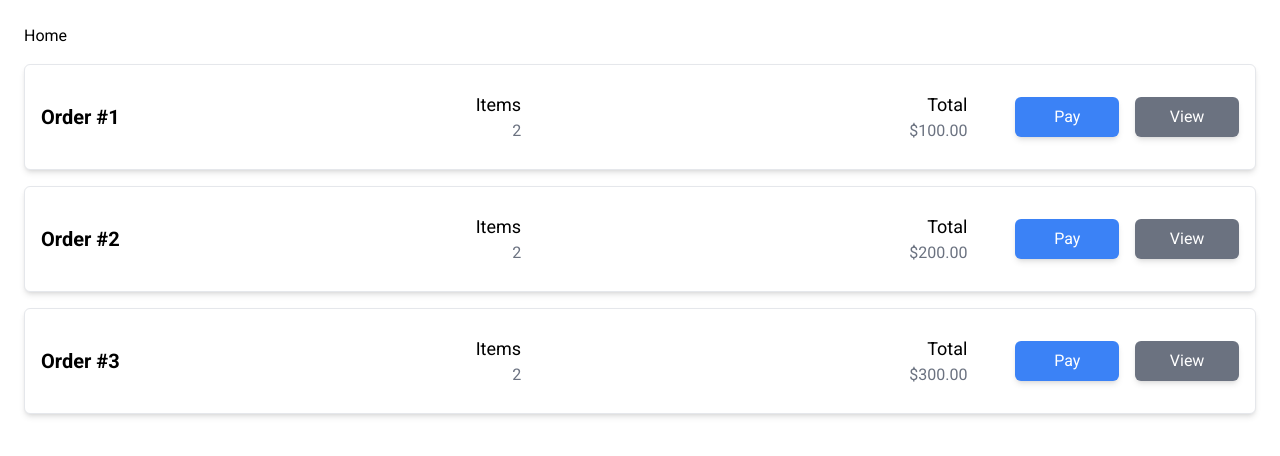
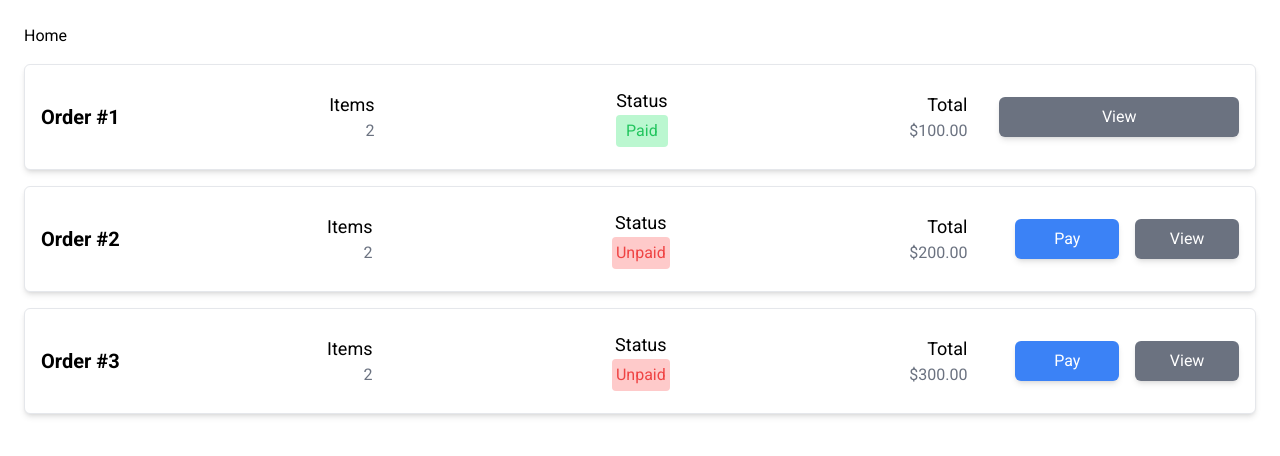
Before and after one commit to KhallilB/payment-portal, a Next.js app: page / in a window 1280 px wide. Shown: the top 456 px of the page. Built offline with nearby package versions, Linux system fonts and the light colour scheme.

Commit message:
update status of orders

```diff
--- a/src/lib/config/orders.ts
+++ b/src/lib/config/orders.ts
@@ -3,18 +3,18 @@ import { Order } from '@/lib/types'
 export const Orders: Order[] = [
   {
     id: '1',
-    total: 100.00,
+    total: 100.0,
     products: [
       {
         id: '1',
         name: 'Product 1',
-        price: 10.00,
+        price: 10.0,
         quantity: 6,
       },
       {
         id: '2',
         name: 'Product 2',
-        price: 20.00,
+        price: 20.0,
         quantity: 2,
       },
     ],
@@ -22,18 +22,18 @@ export const Orders: Order[] = [
   },
   {
     id: '2',
-    total: 200.00,
+    total: 200.0,
     products: [
       {
         id: '3',
         name: 'Product 3',
-        price: 20.00,
+        price: 20.0,
         quantity: 2,
       },
       {
         id: '4',
         name: 'Product 4',
-        price: 40.00,
+        price: 40.0,
         quantity: 4,
       },
     ],
@@ -41,21 +41,35 @@ export const Orders: Order[] = [
   },
   {
     id: '3',
-    total: 300.00,
+    total: 300.0,
     products: [
       {
         id: '5',
         name: 'Product 5',
-        price: 30.00,
+        price: 30.0,
         quantity: 2,
       },
       {
         id: '6',
         name: 'Product 6',
-        price: 60.00,
+        price: 60.0,
         quantity: 4,
       },
     ],
     paid: 'unpaid',
   },
 ]
+
+export const payOrder = (id: string) => {
+  const order = Orders.find((order) => order.id === id)
+  if (order) {
+    order.paid = 'paid'
+  }
+}
+
+export const processOrder = (id: string) => {
+  const order = Orders.find((order) => order.id === id)
+  if (order) {
+    order.paid = 'processing'
+  }
+}
--- a/src/modules/orders/components/orderCard.tsx
+++ b/src/modules/orders/components/orderCard.tsx
@@ -1,4 +1,5 @@
 import { useRouter } from 'next/navigation'
+import clsx from 'clsx'
 import Button from '@/modules/common/button'
 import { Order } from '@/lib/types'
 
@@ -13,6 +14,19 @@ export default function OrderCard({ order }: Props) {
     return value.toFixed(2).replace(/\d(?=(\d{3})+\.)/g, '$&,')
   }
 
+  const formatStatus = (status: string) => {
+    switch (status) {
+      case 'paid':
+        return 'Paid'
+      case 'unpaid':
+        return 'Unpaid'
+      case 'processing':
+        return 'Processing'
+      default:
+        return 'Unknown'
+    }
+  }
+
   return (
     <div className="border-black-700 my-4 flex flex-col items-start rounded-md border bg-white p-4 shadow-md lg:flex-row lg:items-center lg:justify-between">
       <div className="border-red items- flex h-full w-full flex-col justify-between lg:flex-row lg:items-center">
@@ -21,6 +35,18 @@ export default function OrderCard({ order }: Props) {
         <div className="my-4 flex-col text-right lg:mx-8 lg:my-0 ">
           <h3 className="text-lg">Items</h3>
           <p className="text-md text-gray-500">{order.products.length}</p>
+        </div>
+        <div className="my-4 flex-col text-center lg:mx-8 lg:my-0 ">
+          <h3 className="text-lg">Status</h3>
+          <p
+            className={clsx('text-md rounded p-1 text-gray-500', {
+              'bg-green-200 text-green-500': order.paid === 'paid',
+              'bg-yellow-200 text-yellow-500': order.paid === 'processing',
+              'bg-red-200 text-red-500': order.paid === 'unpaid',
+            })}
+          >
+            {formatStatus(order.paid)}
+          </p>
         </div>
         <div className="my-4 flex-col text-right lg:mx-8 lg:my-0 ">
           <h3 className="text-lg">Total</h3>
@@ -31,6 +57,7 @@ export default function OrderCard({ order }: Props) {
       </div>
 
       <div className="my-4 flex w-full flex-row lg:w-3/12">
+        {order.paid === 'unpaid' && (
           <Button
             className="mx-4"
             variant="primary"
@@ -38,6 +65,7 @@ export default function OrderCard({ order }: Props) {
           >
             Pay
           </Button>
+        )}
         <Button
           variant="secondary"
           onClick={() => router.push(`/order/${order.id}`)}
--- a/src/modules/orders/components/stripePayment.tsx
+++ b/src/modules/orders/components/stripePayment.tsx
@@ -1,5 +1,5 @@
 import { useState } from 'react'
-import { useRouter } from 'next/router'
+import { useRouter } from 'next/navigation'
 import {
   useStripe,
   useElements,
@@ -14,7 +14,7 @@ import Button from '@/modules/common/button'
 
 import getStripe from '@/lib/util/load-stripe'
 import { createPaymentIntent } from '@/lib/util/stripe'
-import { get } from 'http'
+import { payOrder, processOrder } from '@/lib/config/orders'
 
 export function PaymentForm({ amount, id }: { amount: number; id: string }) {
   const [paymentType, setPaymentType] = useState<string>('')
@@ -67,6 +67,13 @@ export function PaymentForm({ amount, id }: { amount: number; id: string }) {
             handlePaymentError(result.error)
             return
           }
+          if (paymentType === 'card') {
+            payOrder(id)
+          }
+          if (paymentType === 'us_bank_account') {
+            processOrder(id)
+          }
+
           setPayment({ status: 'success' })
           toast.success('Payment successful')
           setLoading(false)
@@ -79,6 +86,8 @@ export function PaymentForm({ amount, id }: { amount: number; id: string }) {
       handlePaymentError(err as StripeError)
     }
   }
+
+  if (!elements || !stripe) return null
 
   return (
     <>
@@ -97,12 +106,13 @@ export function PaymentForm({ amount, id }: { amount: number; id: string }) {
                 setPaymentType(e.value.type)
               }}
             />
+
             <div className="my-8 flex h-12 w-full items-center">
               <Button
                 type="submit"
                 className="mt-4 h-full disabled:opacity-50"
                 variant="primary"
-                disabled={!stripe || !elements || loading}
+                disabled={!stripe || !elements || !paymentType}
               >
                 {loading ? <Loading /> : 'Pay'}
               </Button>
--- a/src/modules/orders/templates/payOrderTemplate.tsx
+++ b/src/modules/orders/templates/payOrderTemplate.tsx
@@ -1,5 +1,5 @@
 'use client'
-import { useState } from 'react'
+import { useEffect, useState } from 'react'
 
 import PaymentTab from '@/modules/orders/components/paymentTab'
 import StripePayment from '@/modules/orders/components/stripePayment'
@@ -17,6 +17,12 @@ interface Props {
 export default function PayOrderTemplate({ params }: Props) {
   const [selected, setSelected] = useState('stripe')
   const [order, setOrder] = useState(Orders.find((o) => o.id === params.id))
+
+  useEffect(() => {
+    if (order?.paid === 'paid') {
+      return window.location.replace('/')
+    }
+  }, [order])
 
   return (
     <div className="container mx-auto p-6">
```
Lines whose indentation alone changed are shown as unchanged.
